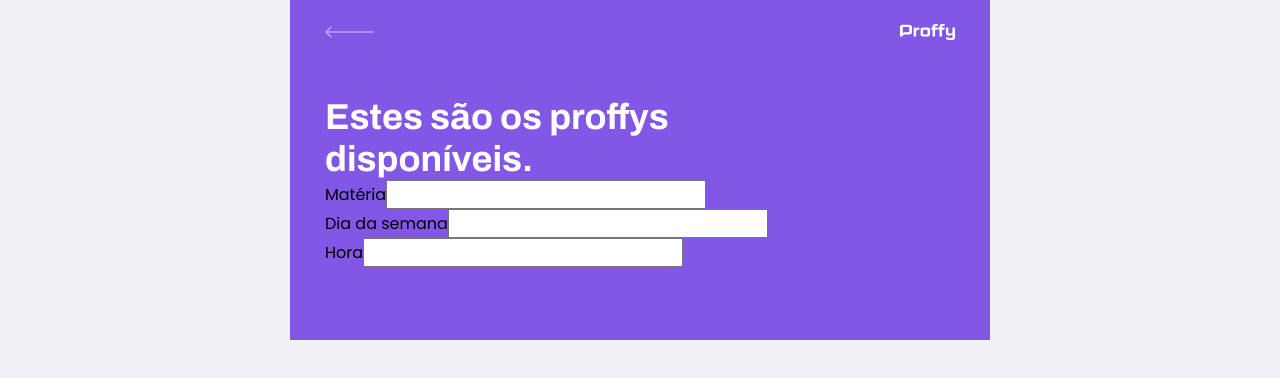
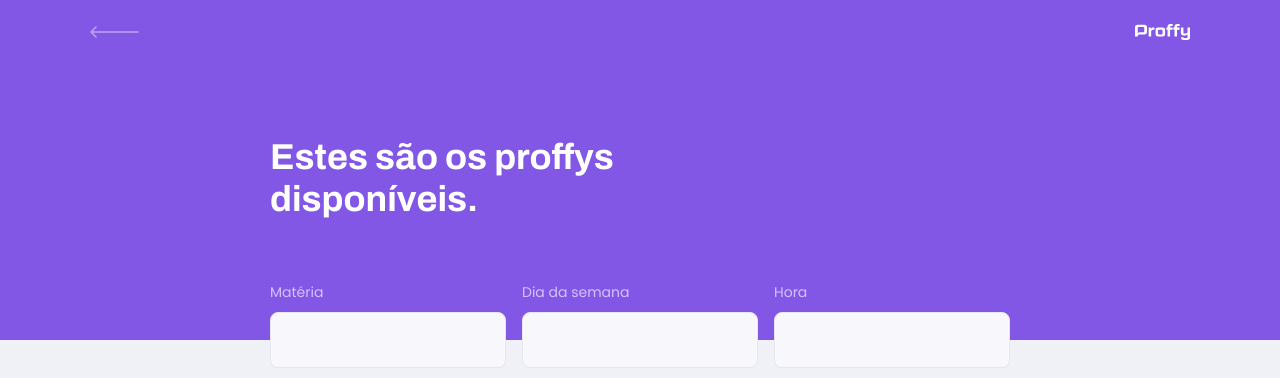
Before and after one commit to arthurmdros/Proffy-Web, a React (Create React App) app: page /study in a window 1280 px wide. Shown: the top 378 px of the page. Built offline with nearby package versions, Linux system fonts and the light colour scheme.

Commit message:
Adicionando novos estilos na página TeacherList

```diff
--- a/src/pages/TeacherList/styles.css
+++ b/src/pages/TeacherList/styles.css
@@ -3,44 +3,64 @@
     height: 100vh;
 }
 
-.page-header {
-    display: flex;
-    flex-direction: column;
-    background-color: var(--color-primary);
+#search-teachers {
+    margin-top: 3.2rem;
 }
 
-.page-header .top-bar-container {
-    width: 90%;
-    margin: 0 auto;
-    display: flex;
-    justify-content: space-between;
-    align-items: center;
+#search-teachers label {
     color: var(--color-text-in-primary);
-    padding: 1.6rem 0;
 }
 
-.page-header .top-bar-container > img {
-    height: 1.6rem;
+
+#search-teachers .input-block {
+    position: relative;
 }
 
-.page-header .top-bar-container a {
-    height: 3.2rem;
-    transition: opacity 0.2s;
+#search-teachers .input-block + .input-block {
+    margin-top: 1.4rem;
 }
 
-.page-header .top-bar-container a:hover {
-    opacity: 0.6;
+#search-teachers .input-block label {
+    font-size: 1.4rem;
 }
 
-.page-header .header-content {
-    width: 90%;
-    margin: 0 auto;
-    position: relative;
-    margin: 3.2rem auto;
+#search-teachers .input-block input {
+    width: 100%;
+    height: 5.6rem;
+    margin-top: 0.8rem;
+    border-radius: 0.8rem;
+    background: var(--color-input-background);
+    border: 1px solid var(--color-line-in-white);
+    outline: 0;
+    padding: 0 1.6rem;
+    font: 1.6rem Archivo;
 }
 
-.page-header .header-content strong {
-    font: 700 3.6rem Archivo;
-    line-height: 4.2rem;
-    color: var(--color-title-in-primary);
+#search-teachers .input-block:focus-within::after {
+    width: calc(100% -3.2rem);
+    height: 2px;
+    content: '';
+    background: var(--color-primary-light);
+    position: absolute;
+    left: 1.6rem;
+    right: 1.6rem;
+    bottom: 0;
 }
+
+@media (min-width: 700px){
+    #page-teacher-list {
+        max-width: 100vw;
+    }
+
+    #search-teachers {
+        display: grid;
+        grid-template-columns: repeat(3, 1fr);
+        column-gap: 16px;
+        position: absolute;
+        bottom: -28px;
+    }
+
+    #search-teachers .input-block + .input-block {
+        margin-top: 0;
+    }
+}
```
